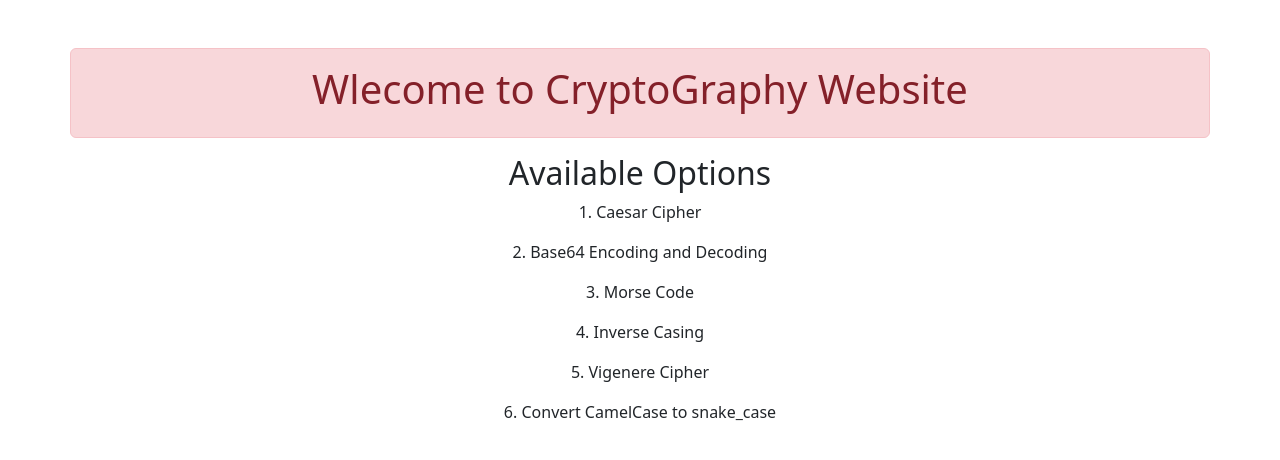
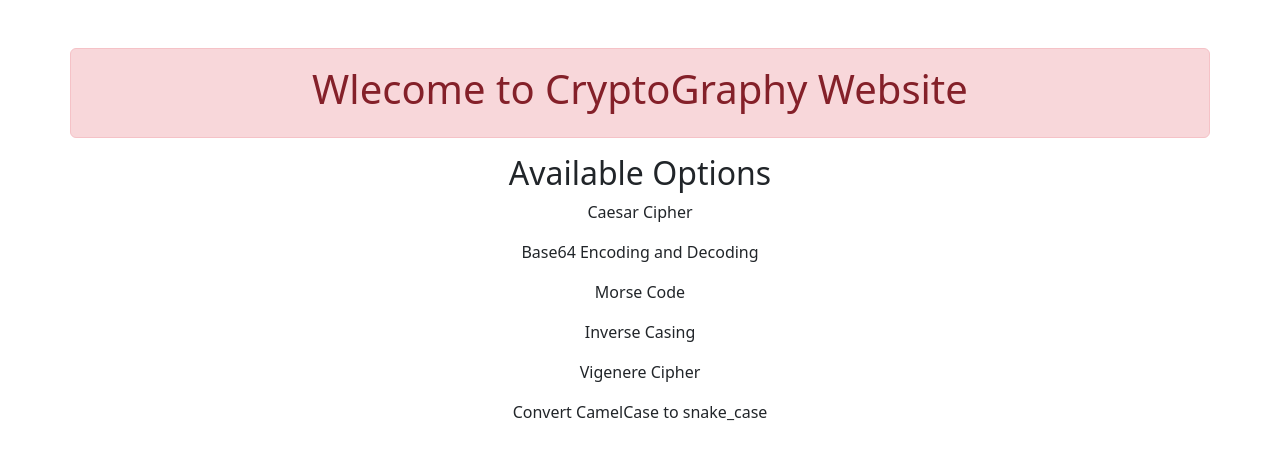
Before and after one commit to hackerspider09/simple-cryptography-website, a Django app: page / in a window 1280 px wide. Shown: the part 56-516 px from the top of the page. Run offline with Django 4.2, Linux system fonts and the light colour scheme.

Commit message:
Home page changes

```diff
--- a/crypto/app/templates/home.html
+++ b/crypto/app/templates/home.html
@@ -6,12 +6,12 @@
 </div>
 <div class="container text-center">
     <h2>Available Options</h2>
-    <p>1. Caesar Cipher</p>
-    <p>2. Base64 Encoding and Decoding</p>
-    <p>3. Morse Code</p>
-    <p>4. Inverse Casing </p>
-    <p>5. Vigenere Cipher </p>
-    <p>6. Convert CamelCase to snake_case</p>
+    <p>Caesar Cipher</p>
+    <p>Base64 Encoding and Decoding</p>
+    <p>Morse Code</p>
+    <p>Inverse Casing </p>
+    <p>Vigenere Cipher </p>
+    <p>Convert CamelCase to snake_case</p>
 </div>
 
 {% endblock crypto %}
--- a/crypto/app/templates/login.html
+++ b/crypto/app/templates/login.html
@@ -7,6 +7,11 @@
 </div>
 
 {% endfor %}
+<div class="container">
+  <p>Test Login : </p>
+  <p>Username : testuser</p>
+  <p>Password : userpassword</p>
+</div>
 <div class="container mt-5">
   <form method="POST" action={% url 'login' %}>
     {% csrf_token %}
```
Also changed, not shown: crypto/db.sqlite3.
